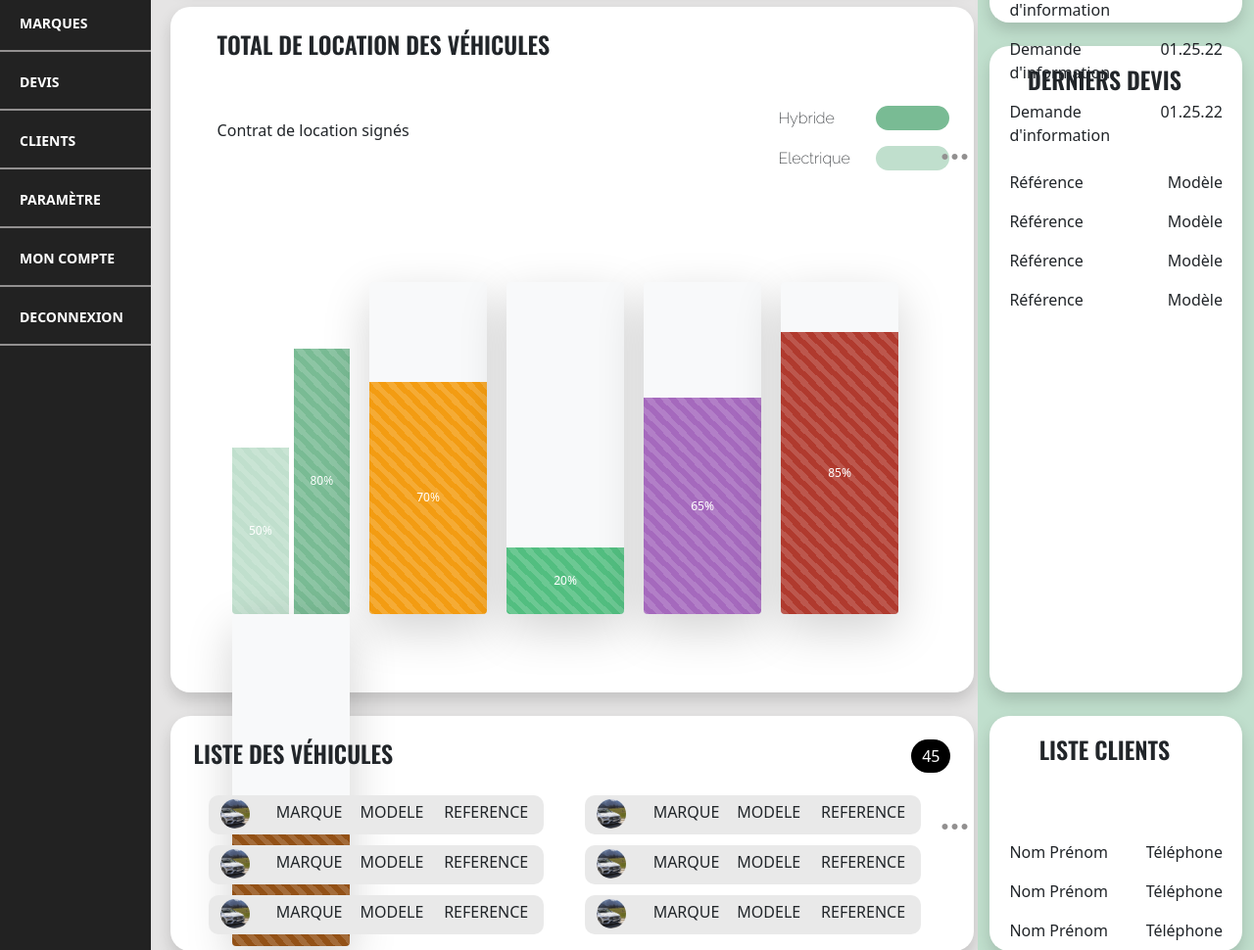
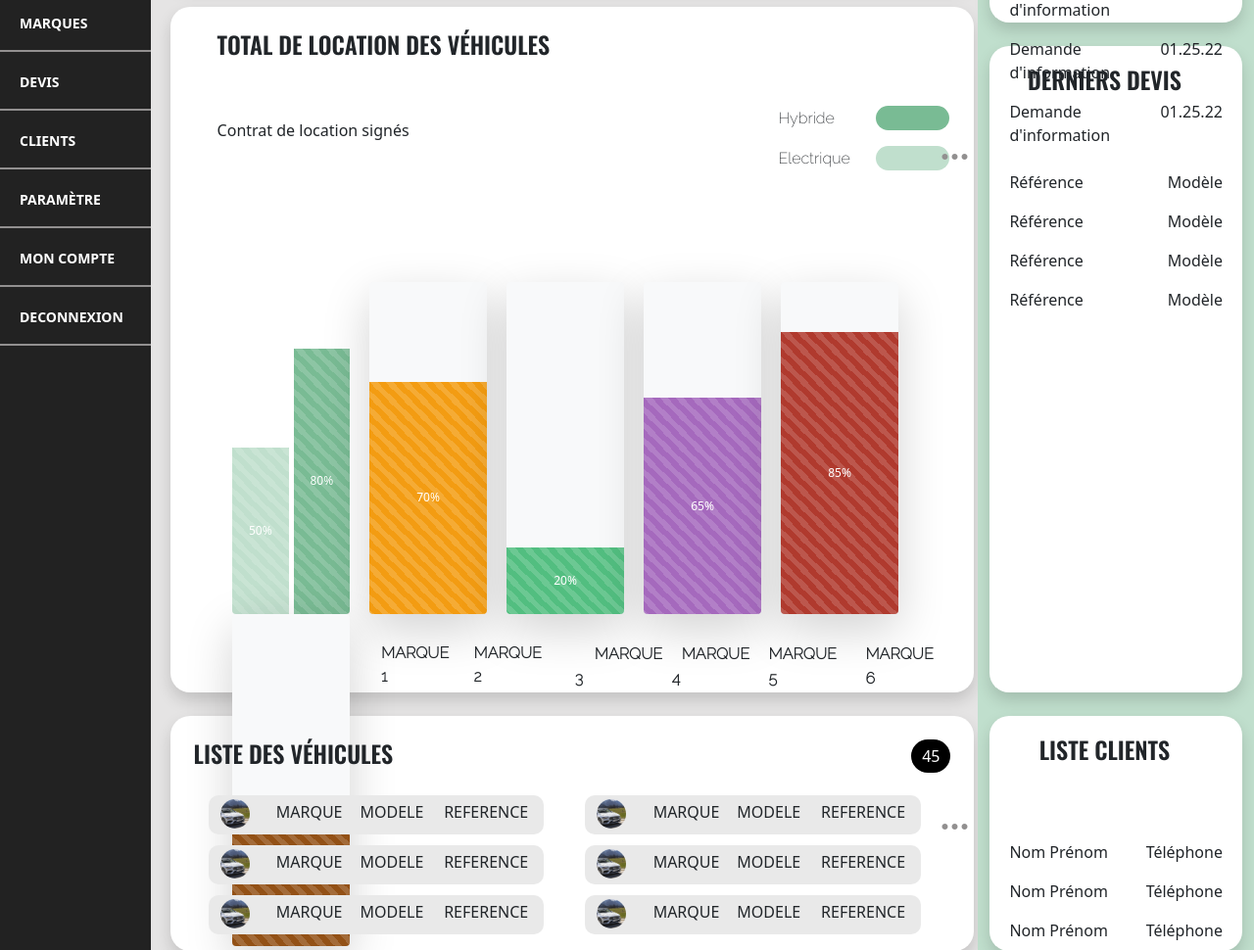
Before and after one commit to alexanderCAG/EcoCar, a PHP site: page /Acheteur/index.php in a window 1280 px wide. Shown: the part 357-1327 px from the top of the page at 98% size. Run offline with PHP 8.4, Linux system fonts and the light colour scheme; some libraries are stand-ins or nearby versions.

Commit message:
update stat

```diff
--- a/Acheteur/index.php
+++ b/Acheteur/index.php
@@ -159,6 +159,28 @@
                                                 </div>
                                             </div>
                                         </div>
+
+                                        <div class="row" style="margin-top:-85px">
+                                            <div class="col-2">
+                                                <span class="titre2 text-uppercase t_bold float-end">Marque 1</span>
+                                            </div>
+                                            <div class="col-2">
+                                                <span class="titre2 text-uppercase t_bold float-end" style="margin-right:10px">Marque 2</span>
+                                            </div>
+                                            <div class="col-2">
+                                                <span class="titre2 text-uppercase t_bold" style="margin-left:20px">Marque 3</span>
+                                            </div>
+                                            <div class="col-2">
+                                                <span class="titre2 text-uppercase t_bold" style="margin-left:10px">Marque 4</span>
+                                            </div>
+                                            <div class="col-2">
+                                                <span class="titre2 text-uppercase t_bold">Marque 5</span>
+                                            </div>
+                                            <div class="col-2">
+                                                <span class="titre2 text-uppercase t_bold" style="margin-right:20px">Marque 6</span>
+                                            </div>
+                                        </div>
+
                                     </div>
                                 </div>
 
--- a/Base/index.php
+++ b/Base/index.php
@@ -147,7 +147,7 @@
             <a id="rot_icone" data-bs-toggle="collapse" href="#collapseExample" role="button" aria-expanded="false" aria-controls="collapseExample">
                 <img class="image_fond_marque2" src="../Image/image_fond_vert.png" alt="image_fond_vert">
                 <br>
-                <i id="icone_marque" class="icone_affiche_marque bi bi-arrow-left-circle-fill fa-2x color_white"></i>
+                <i id="icone_marque" class="icone_affiche_marque bi bi-arrow-down-circle-fill fa-2x color_white"></i>
             </a>
         </p>
     </div>
```
